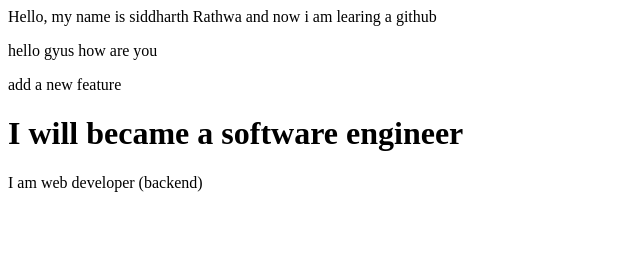
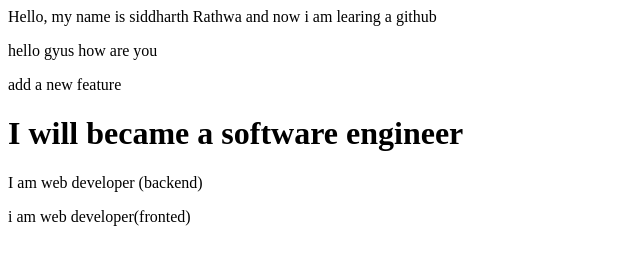
Before and after one commit to Siddharth-Rathwa/siddharth_repository, a plain HTML site: page index.html in a window 1280 px wide. Shown: the whole page, without its empty margins (0-640 px from the left). Drawn offline with Linux system fonts and the light colour scheme.

Commit message:
add a fronted line

```diff
--- a/index.html
+++ b/index.html
@@ -3,3 +3,4 @@
 <P>add a new feature</P>
 <h1>I will became a software engineer</h1>
 <p>I am web developer (backend)</p>
+<P>i am web developer(fronted)</P>
```
